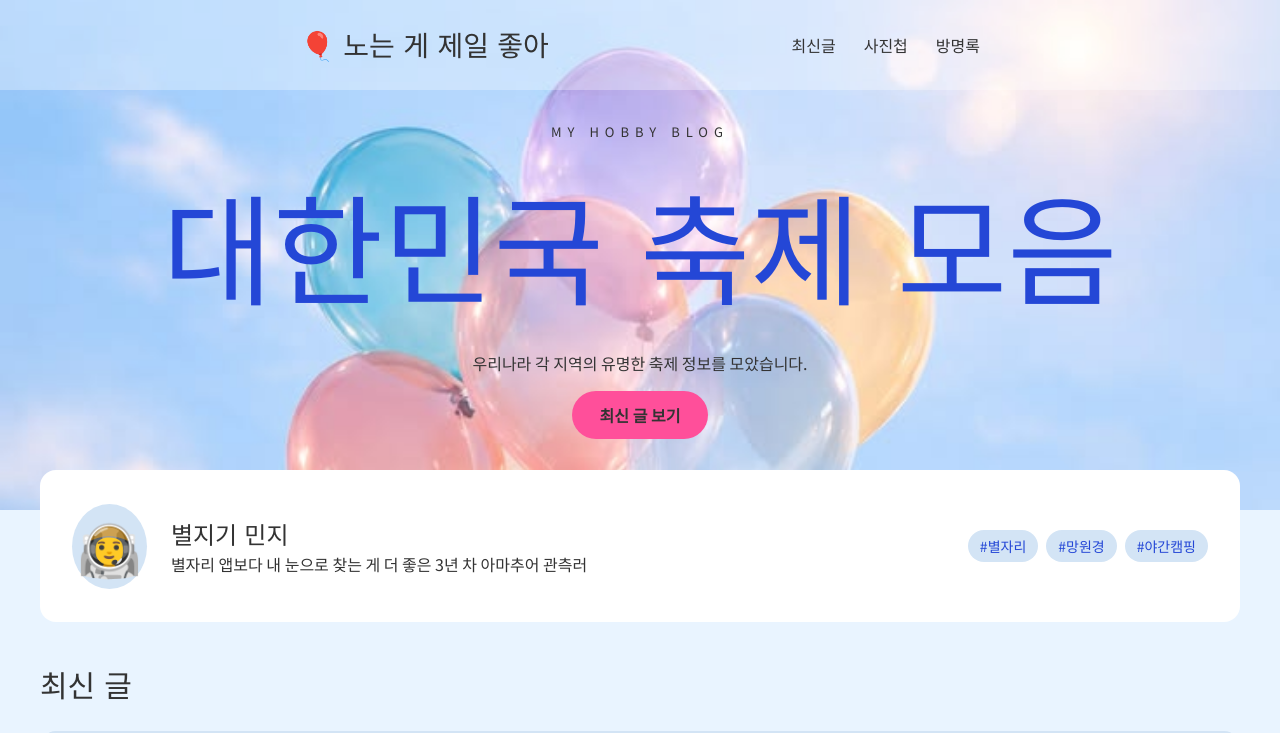
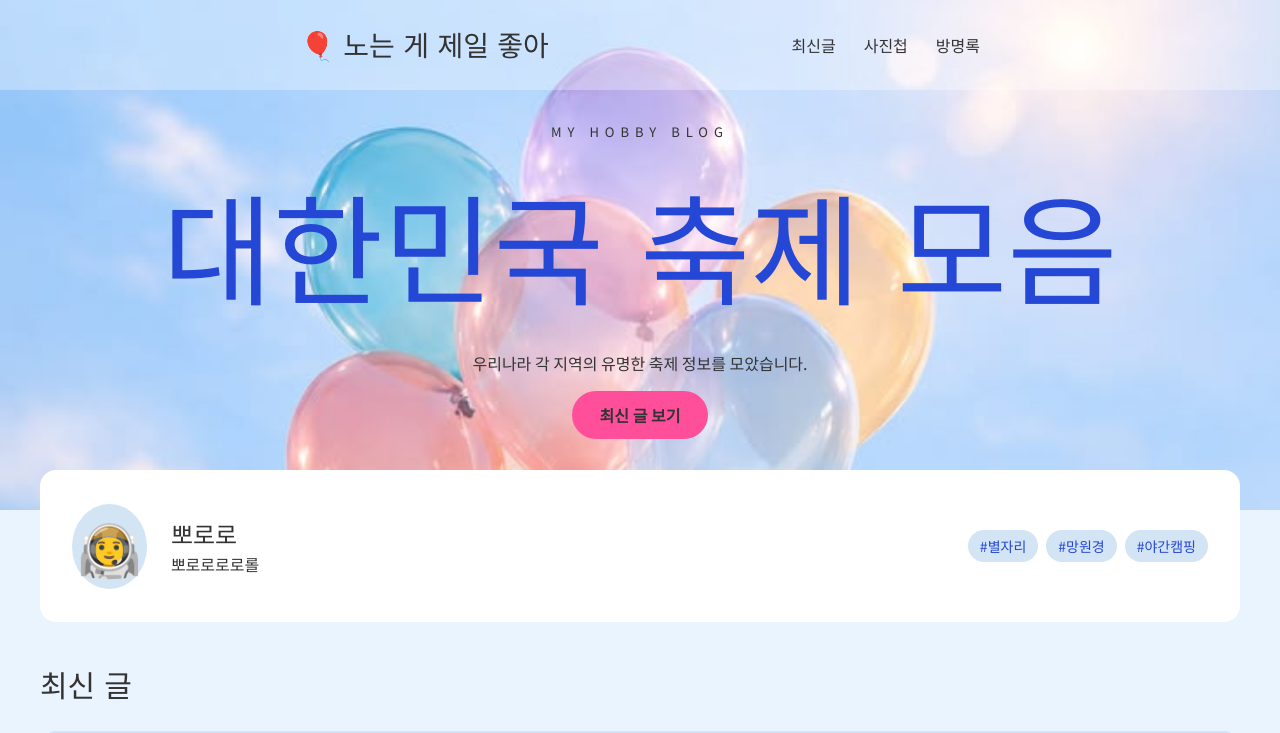
Before and after one commit to jesion0121-sudo/web-standard-rwd-template, a plain HTML site: page index.html in a window 1280 px wide. Shown: the top 733 px of the page. Drawn offline with Linux system fonts and the light colour scheme.

Commit message:
add intro

```diff
--- a/index.html
+++ b/index.html
@@ -36,8 +36,8 @@
             <div class="intro-box">
             <p class="avatar">🧑‍🚀</p>
             <div class="intro">
-                <h3>별지기 민지</h3>
-                <p>별자리 앱보다 내 눈으로 찾는 게 더 좋은 3년 차 아마추어 관측러</p>
+                <h3>뽀로로</h3>
+                <p>뽀로로로로롤</p>
             </div>
             </div>
             <ul class="tags">
```
